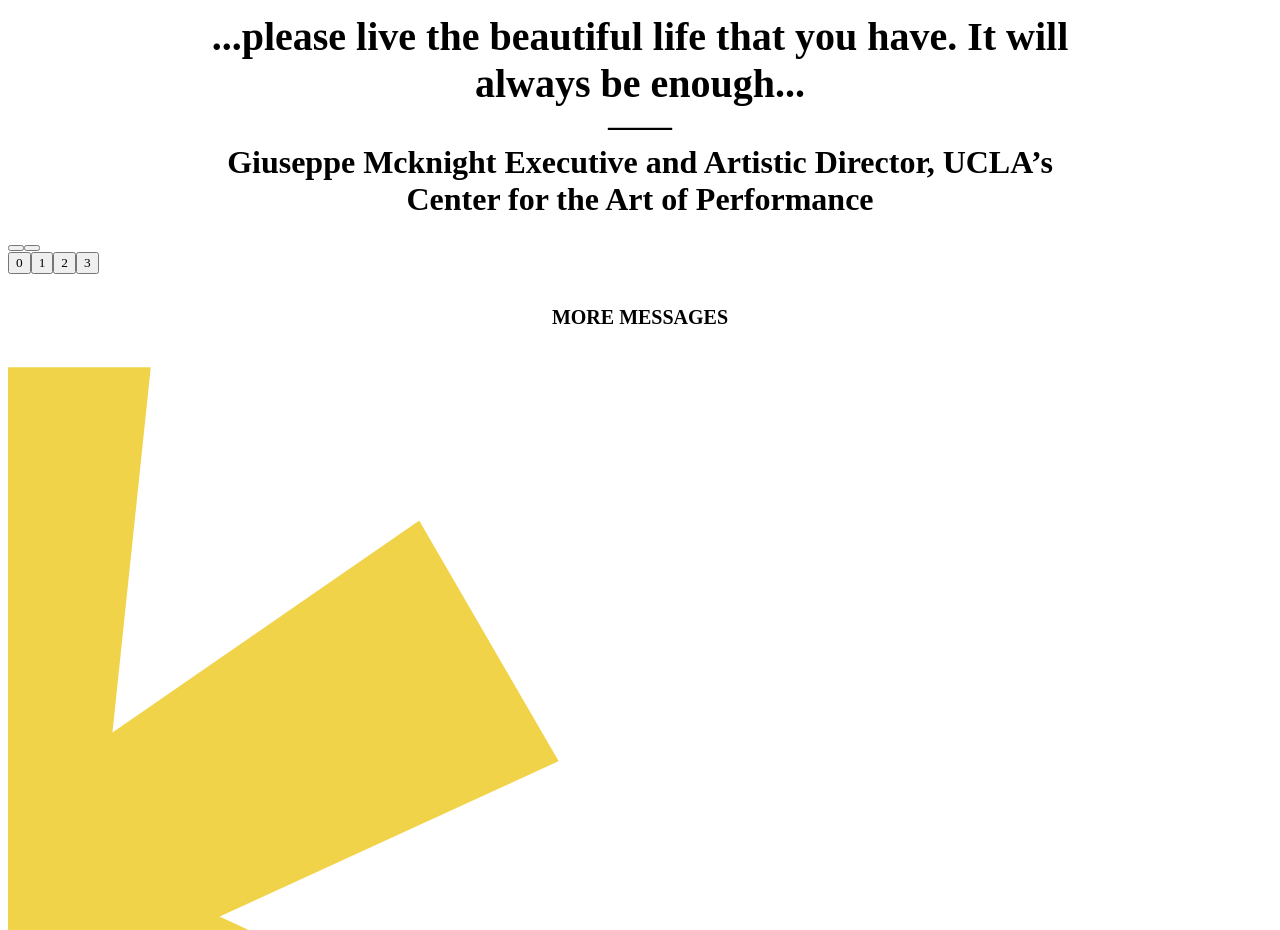
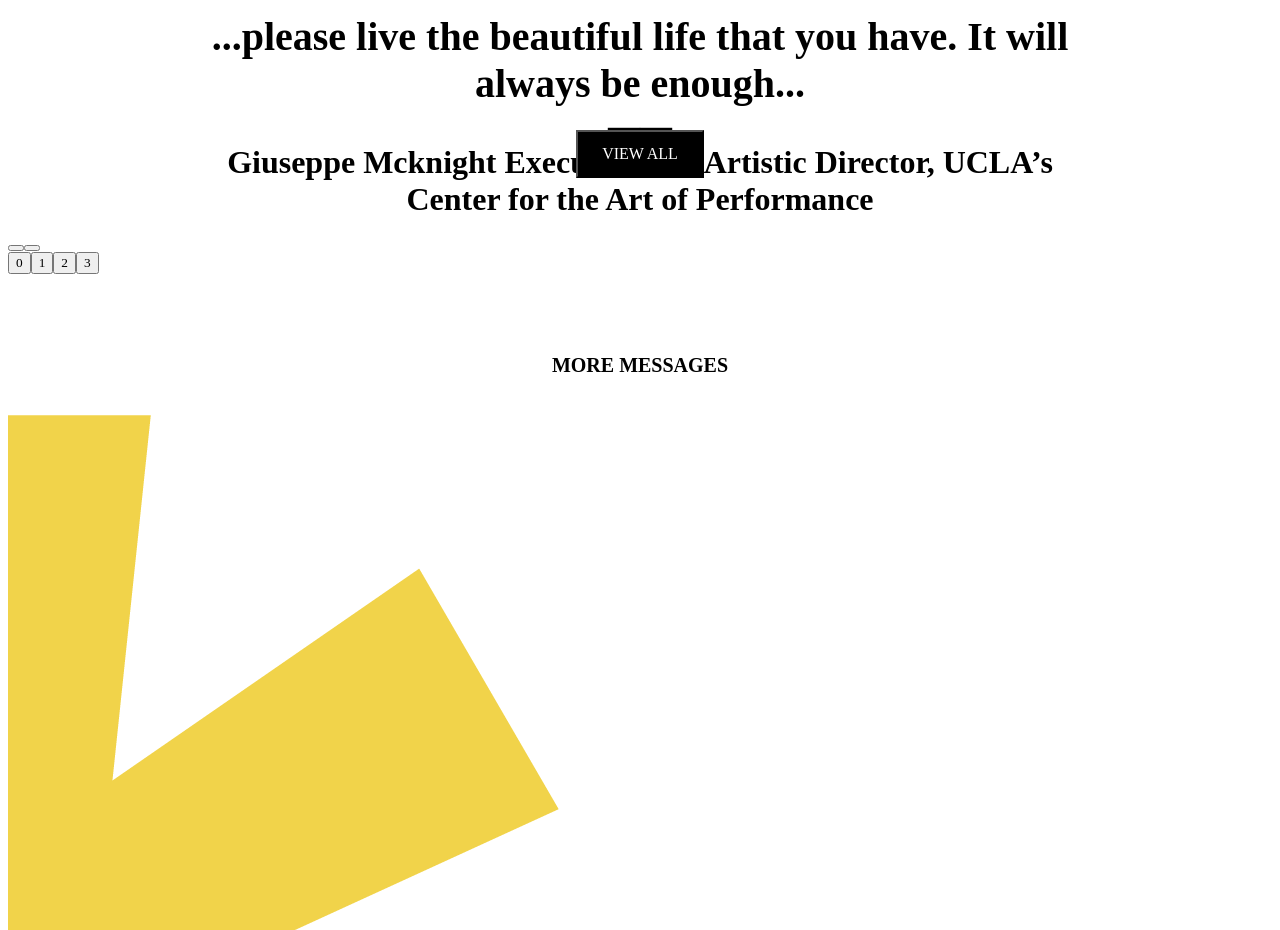
Before and after one commit to mikeymasonic/UA5-challenge, a React app: page / in a window 1280 px wide. Shown: the part 1460-2390 px from the top of the page. Built offline with nearby package versions, Linux system fonts and the light colour scheme; a web font is replaced by a local one.

Commit message:
changed the way we handle color for bottom messages

```diff
--- a/src/components/Messages/Messages.css
+++ b/src/components/Messages/Messages.css
@@ -53,3 +53,17 @@
 .Bottom {
   margin-top: -8rem;
 }
+
+.Button {
+  z-index: 3;
+  color: white;
+  background-color: black;
+  height: 3rem;
+  width: 8rem;
+  position: relative;
+  display: block;
+  justify-content: center;
+  margin: auto;
+  top: -9rem;
+  font-size: 1rem;
+}
--- a/src/components/Messages/Messages.jsx
+++ b/src/components/Messages/Messages.jsx
@@ -6,20 +6,19 @@ import AwesomeSliderStyles from '../../styles/styles.scss';
 import styles from './Messages.css';
 
 const Messages = () => {
+  // const [viewAll, setViewAll] = useState(false);
+
   const titleTop = messages[0].section_title;
   let titleBottom = moreMessages[0].section_title;
   titleBottom = titleBottom.replace('!', '');
-
-  const sectionTitleTop = messages[0].section_title;
-  const sectionTitleBottom = moreMessages[0].section_title;
 
   const messageNodes = messages[0].quotes.map((data) => {
     return (
       <div key={data.attribution} data-src="../../public/images/ast-right.png">
         <MessagesList
+          messageColor={'#00000'}
           key={data.attribution}
           {...data}
-          sectionTitle={sectionTitleTop}
         />
       </div>
     );
@@ -29,13 +28,38 @@ const Messages = () => {
     return (
       <div key={data.attribution} data-src="../../public/images/ast-left.png">
         <MessagesList
+          messageColor={'#0000FF'}
           key={data.attribution}
           {...data}
-          sectionTitle={sectionTitleBottom}
         />
       </div>
     );
   });
+
+  // if (viewAll === false) {
+
+  //   <section className={styles.Top}>
+  //       <h1 className={styles.Title}>{titleTop}</h1>
+  //       <AwesomeSlider
+  //         className={styles.Slider}
+  //         scssModule={AwesomeSliderStyles}
+  //       >
+  //         {messageNodes}
+  //       </AwesomeSlider>
+  //       <button className={styles.Button}>VIEW ALL</button>
+  //     </section>
+
+  //     <section className={styles.Bottom}>
+  //       <h1 className={styles.Title}>{titleBottom}</h1>
+  //       <AwesomeSlider
+  //         className={styles.Slider}
+  //         scssModule={AwesomeSliderStyles}
+  //       >
+  //         {moreMessageNodes}
+  //       </AwesomeSlider>
+  //     </section>
+
+  // }
   return (
     <>
       <section className={styles.Top}>
@@ -46,7 +70,9 @@ const Messages = () => {
         >
           {messageNodes}
         </AwesomeSlider>
+        <button className={styles.Button}>VIEW ALL</button>
       </section>
+
       <section className={styles.Bottom}>
         <h1 className={styles.Title}>{titleBottom}</h1>
         <AwesomeSlider
--- a/src/components/MessagesList/MessagesList.css
+++ b/src/components/MessagesList/MessagesList.css
@@ -2,8 +2,7 @@
   text-align: center;
 }
 
-.TopMessage {
-  color: black;
+.Message {
   display: flex;
   justify-content: center;
   margin: auto;
--- a/src/components/MessagesList/MessagesList.jsx
+++ b/src/components/MessagesList/MessagesList.jsx
@@ -2,15 +2,13 @@ import React from 'react';
 import PropTypes from 'prop-types';
 import styles from './MessagesList.css';
 
-const MessagesList = ({ message, attribution, sectionTitle }) => {
-  const messageTop = <h3 className={styles.TopMessage}>{message}</h3>;
-  const messageBottom = <h3 className={styles.BottomMessage}>{message}</h3>;
-
+const MessagesList = ({ message, attribution, messageColor }) => {
   return (
     <div className={styles.MessagesList}>
       <blockquote>
-        {sectionTitle != 'More Messages!' && messageTop}
-        {sectionTitle === 'More Messages!' && messageBottom}
+        <h3 className={styles.Message} style={{ color: `${messageColor}` }}>
+          {message}
+        </h3>
         <footer>
           <h4 className={styles.Attribution}>
             ——
@@ -27,6 +25,7 @@ MessagesList.propTypes = {
   message: PropTypes.string,
   attribution: PropTypes.string,
   sectionTitle: PropTypes.string,
+  messageColor: PropTypes.string,
 };
 
 export default MessagesList;
--- a/src/styles/styles.scss
+++ b/src/styles/styles.scss
@@ -252,7 +252,7 @@
   }
   &__bullets {
     position: absolute;
-    bottom: 3rem;
+    bottom: 10rem;
     width: 100%;
     display: flex;
     align-items: center;
```
Also changed, not shown: 1 other file (tests, documents, lock files or other folders).
